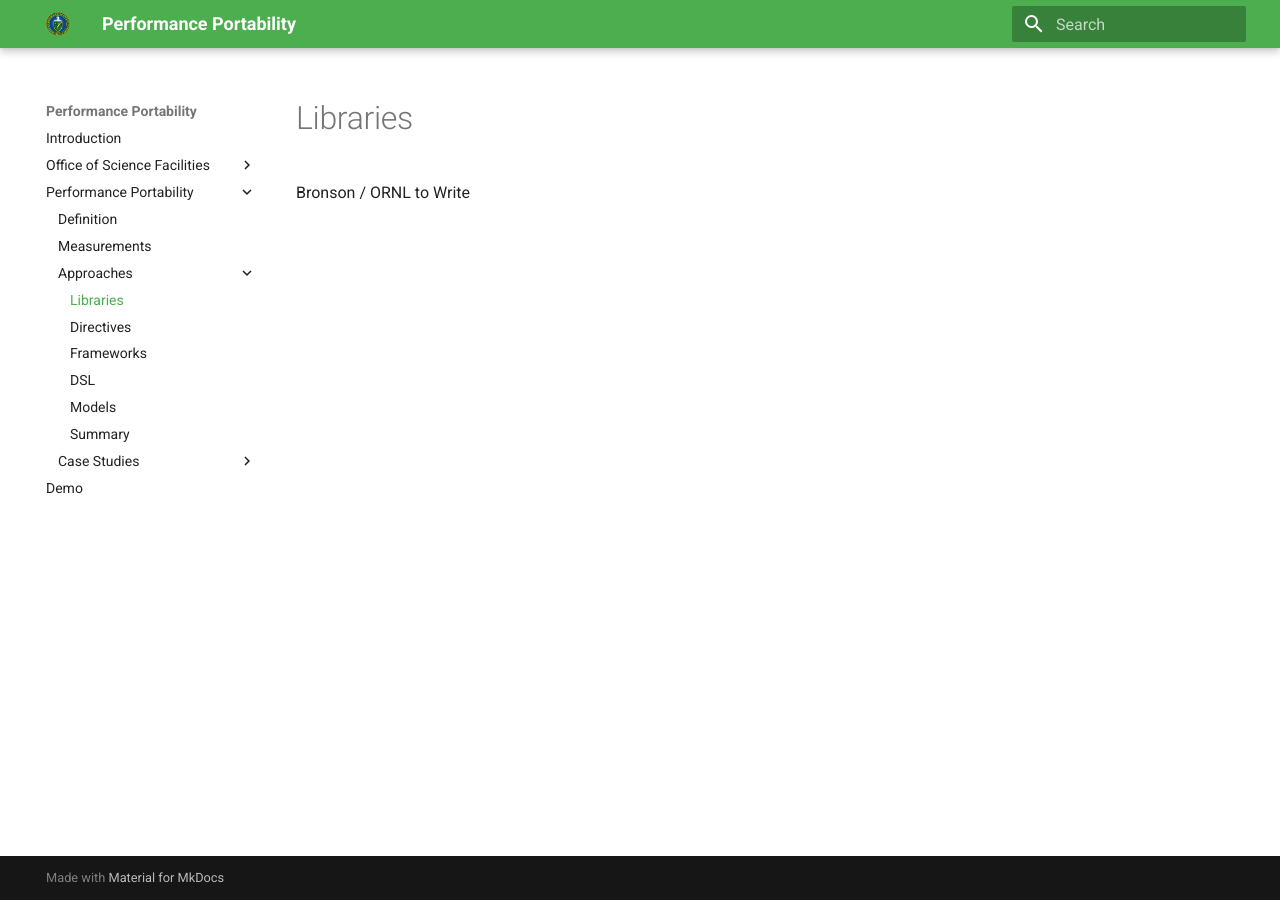
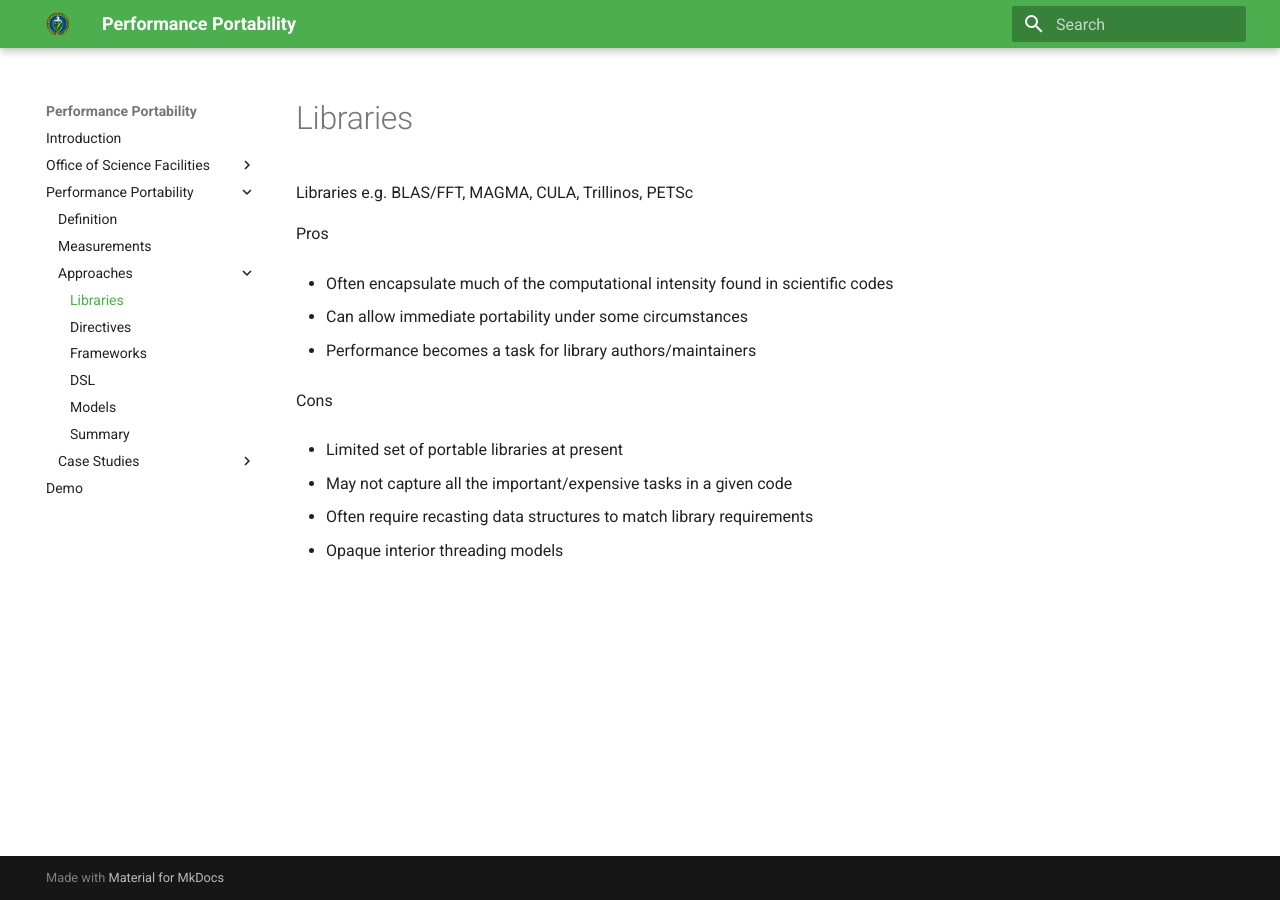
Before and after one commit to jrdeslippe/perfportsite, an MkDocs documentation site: the page built from docs/perfport/libraries/index.md, in a window 1280 px wide. Built offline with MkDocs 1.6.1 and Material for MkDocs 9.7.7, drawn with Linux system fonts in a browser that asks for light colours; old or Windows-style settings are respelled for this version of MkDocs.

Commit message:
placholder lists for approaches

```diff
--- a/docs/perfport/libraries/index.md
+++ b/docs/perfport/libraries/index.md
@@ -1 +1,19 @@
-Bronson / ORNL to Write
+Libraries e.g. BLAS/FFT, MAGMA, CULA, Trillinos, PETSc
+
+Pros
+
+* Often encapsulate much of the computational intensity found in scientific codes
+
+* Can allow immediate portability under some circumstances
+
+* Performance becomes a task for library authors/maintainers
+
+Cons
+
+* Limited set of portable libraries at present
+
+* May not capture all the important/expensive tasks in a given code
+
+* Often require recasting data structures to match library requirements
+
+* Opaque interior threading models
```
Also changed, not shown: docs/perfport/directives/index.md (+19 -0 lines), docs/perfport/frameworks/index.md (+15 -0 lines).
